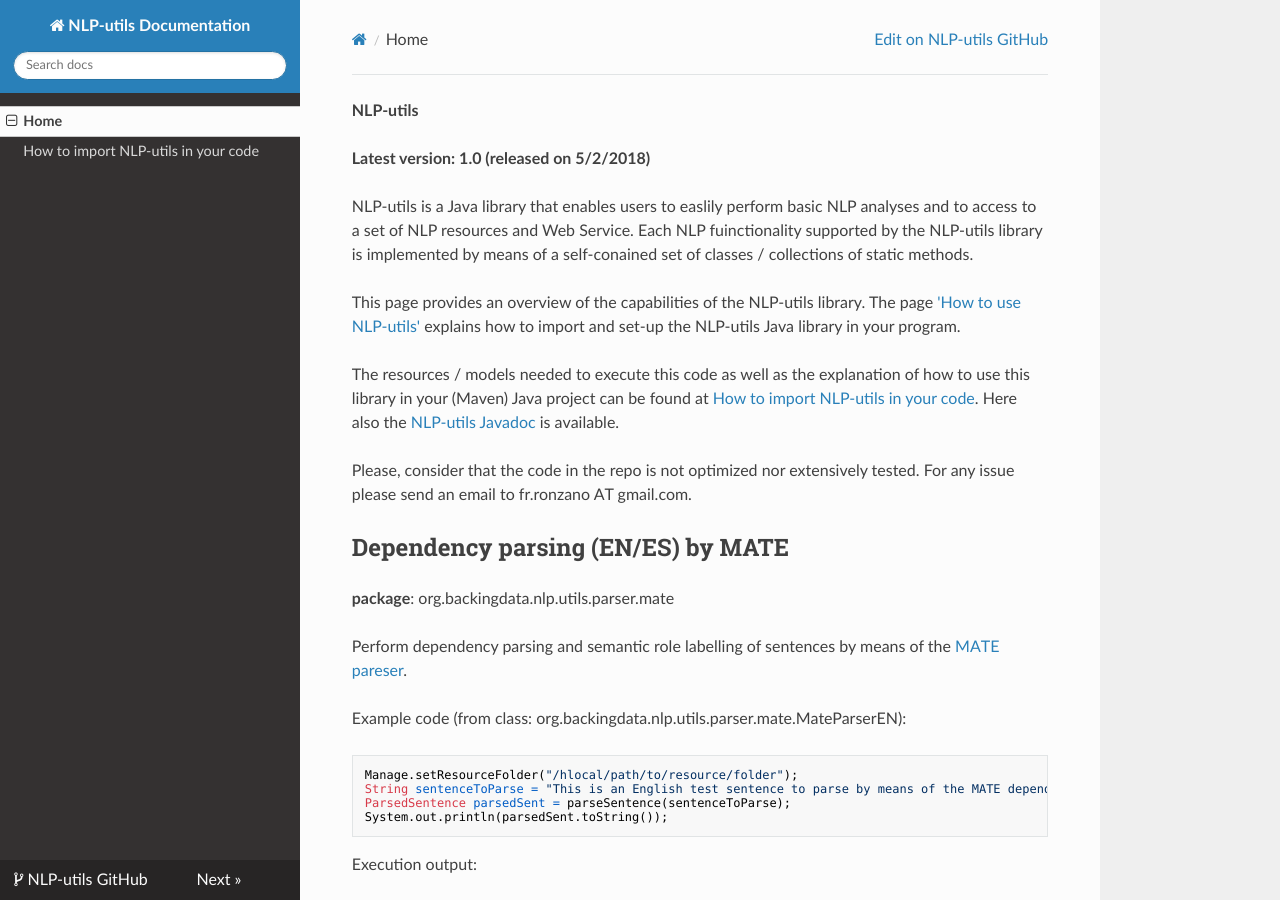
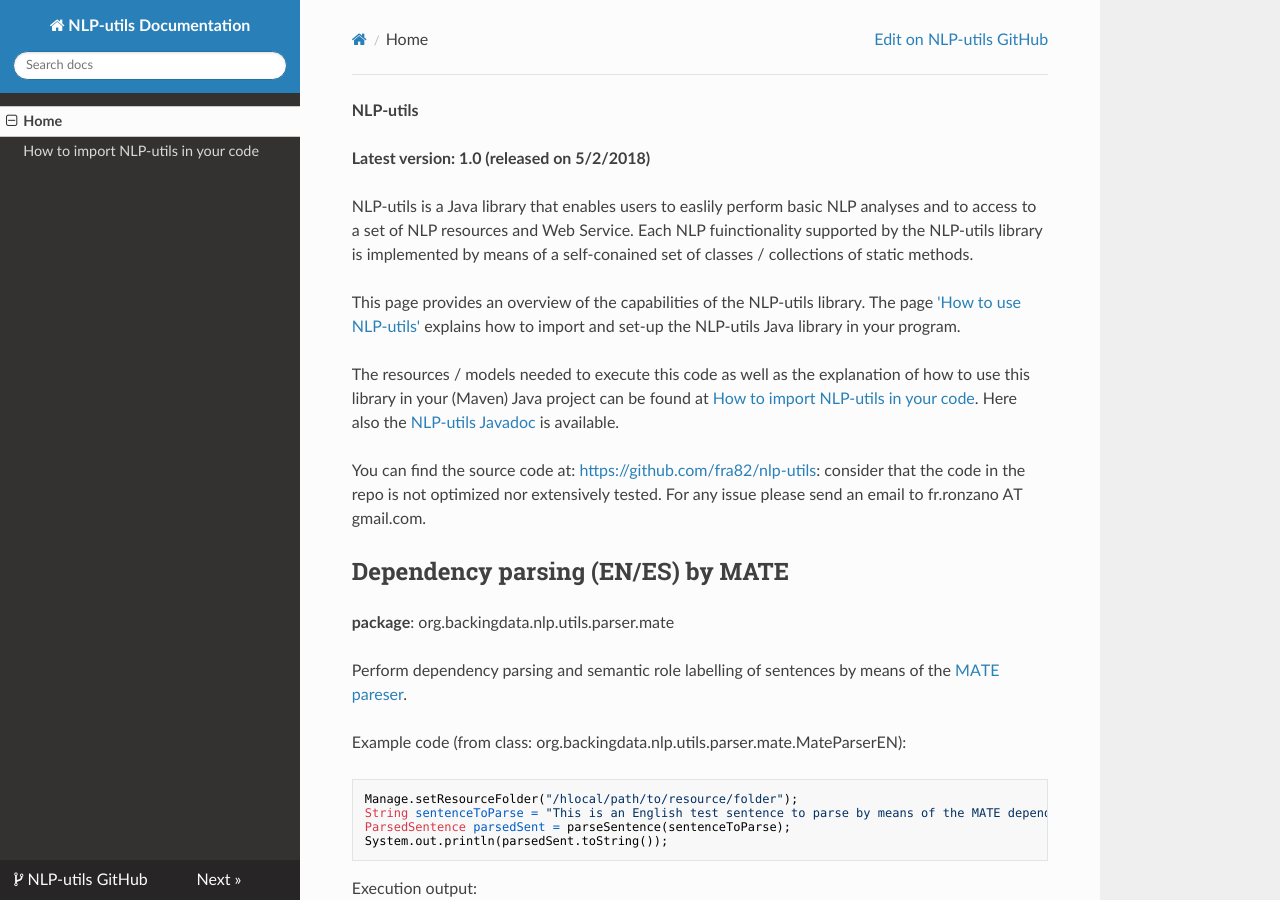
Before and after one commit to fra82/nlp-utils, an MkDocs documentation site: the page built from rtdoc/index.md, in a window 1280 px wide and 900 px high. Built offline with MkDocs 1.6.1, drawn with Linux system fonts in a browser that asks for light colours; nearby versions of some CDN libraries; old or Windows-style settings are respelled for this version of MkDocs.

Commit message:
Minor updates

```diff
--- a/rtdoc/index.md
+++ b/rtdoc/index.md
@@ -8,7 +8,7 @@ This page provides an overview of the capabilities of the NLP-utils library. The
 
 The resources / models needed to execute this code as well as the explanation of how to use this library in your (Maven) Java project can be found at [How to import NLP-utils in your code](Import.md). Here also the [NLP-utils Javadoc](http://backingdata.org/nlp-utils/doc/) is available.
 
-Please, consider that the code in the repo is not optimized nor extensively tested. For any issue please send an email to fr.ronzano AT gmail.com.
+You can find the source code at: <a href="https://github.com/fra82/nlp-utils" target="_blank">https://github.com/fra82/nlp-utils</a>: consider that the code in the repo is not optimized nor extensively tested. For any issue please send an email to fr.ronzano AT gmail.com.
 
 
 
```
